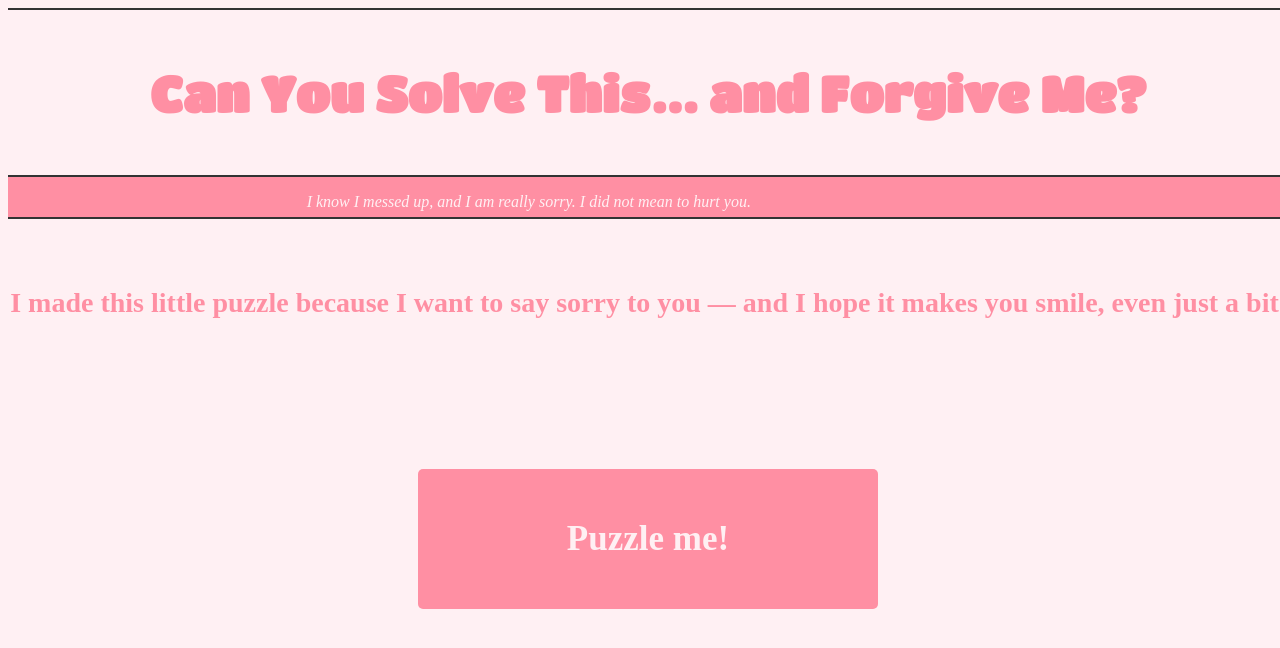
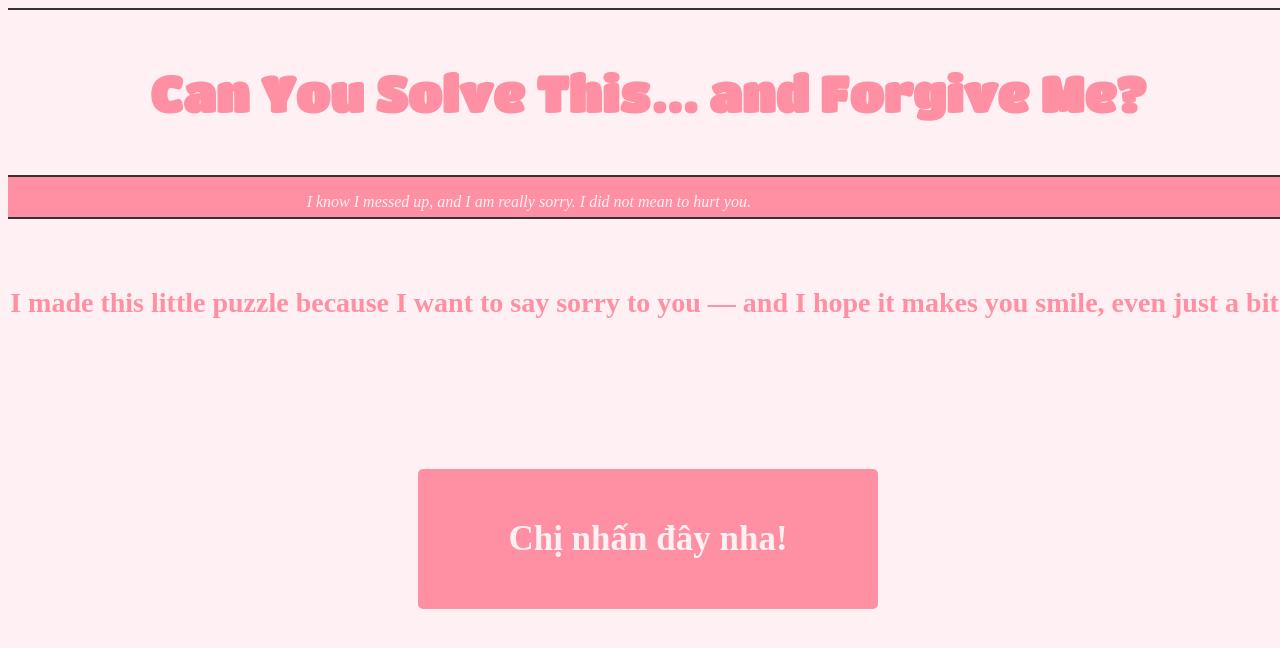
Before and after one commit to justtcindy/Friendship, a plain HTML site: page index.html in a window 1280 px wide. Drawn offline with Linux system fonts and the light colour scheme.

Commit message:
Change link text to Vietnamese

```diff
--- a/index.html
+++ b/index.html
@@ -23,7 +23,7 @@
         <p>I made this little puzzle because I want to say sorry to you — and I hope it makes you smile, even just a bit.</p>
     </div>
     <div class="start-button">
-        <p><a href="puzzle.html">Puzzle me!</a></p>
+        <p><a href="puzzle.html">Chị nhấn đây nha!</a></p>
     </div>
 
 </body>
```
